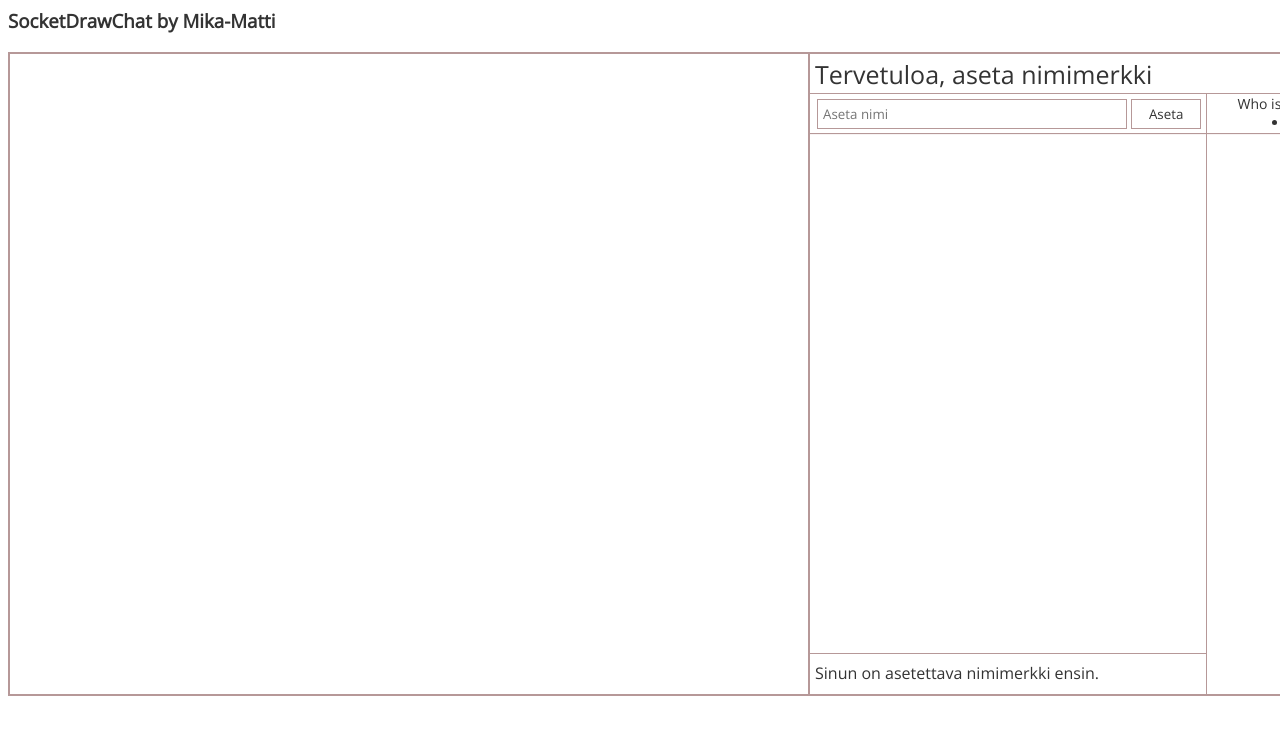
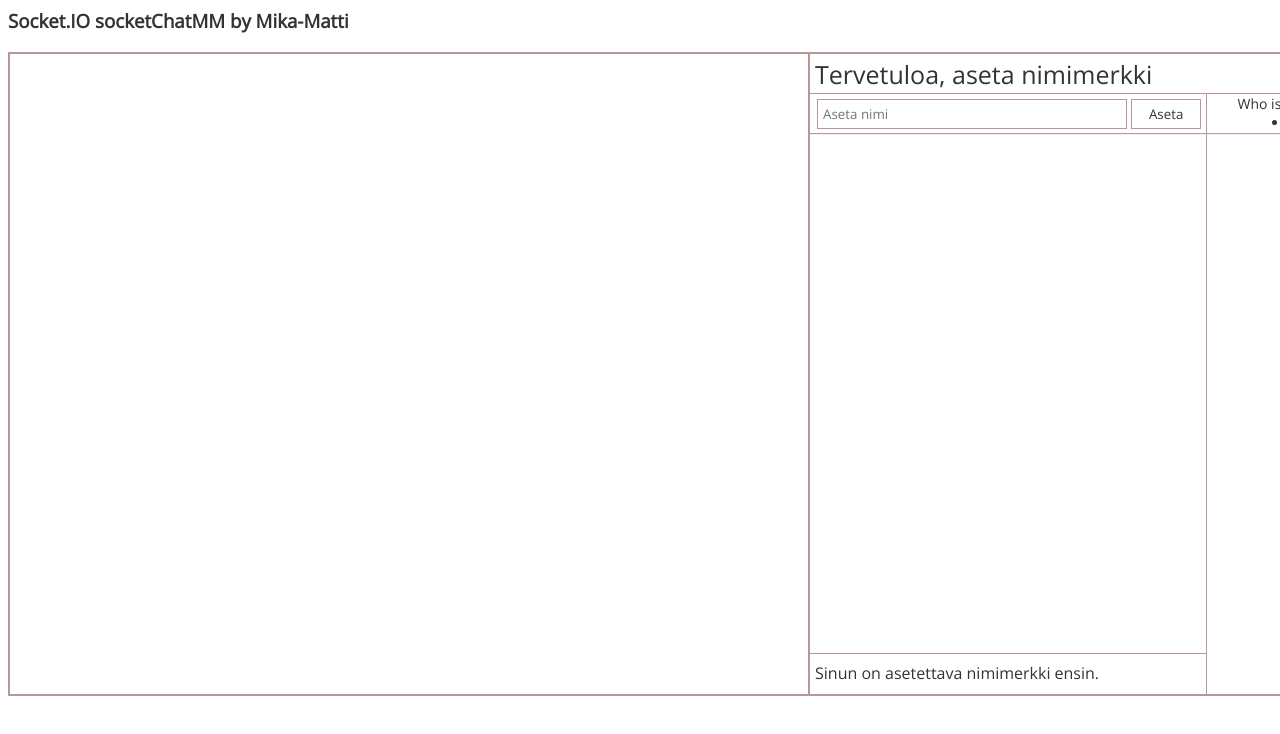
Before and after one commit to Mika-Matti/mikamattichat, a website: page index.html in a window 1280 px wide. Shown: the top 734 px of the page. Drawn offline with nearby package versions, Linux system fonts and the light colour scheme; no server answers.

Commit message:
Title muutos

```diff
--- a/index.html
+++ b/index.html
@@ -13,7 +13,7 @@
 
     <body>
     <div class='wrapper'>
-        <h3>SocketDrawChat by Mika-Matti</h3>
+        <h3>Socket.IO socketChatMM by Mika-Matti</h3>
 
         <div class='drawCanvas'>
         <!-- tähän tulee online piirtotyökalu jossa kaikki chatissa olevat voivat piirtää yhdessä-->
```
